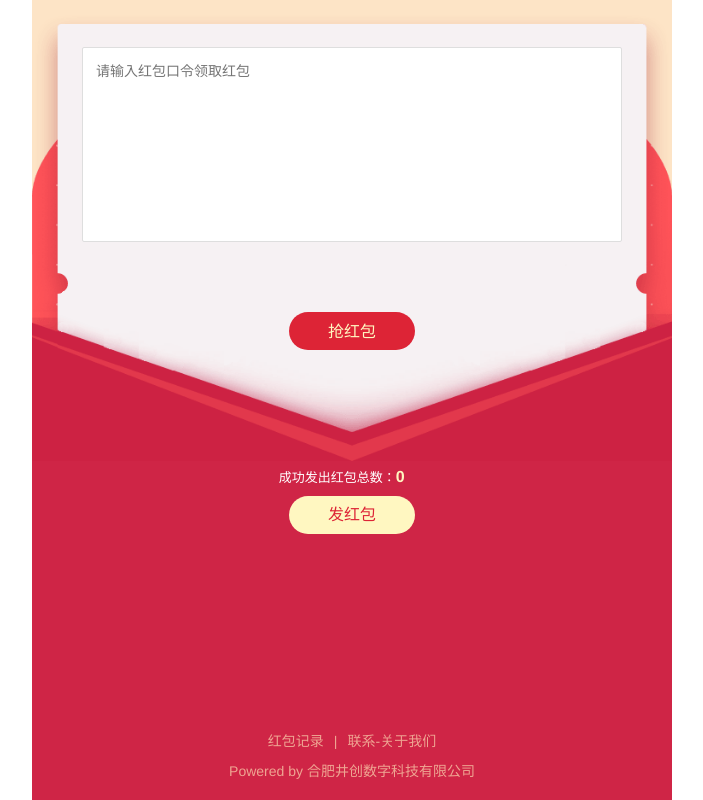
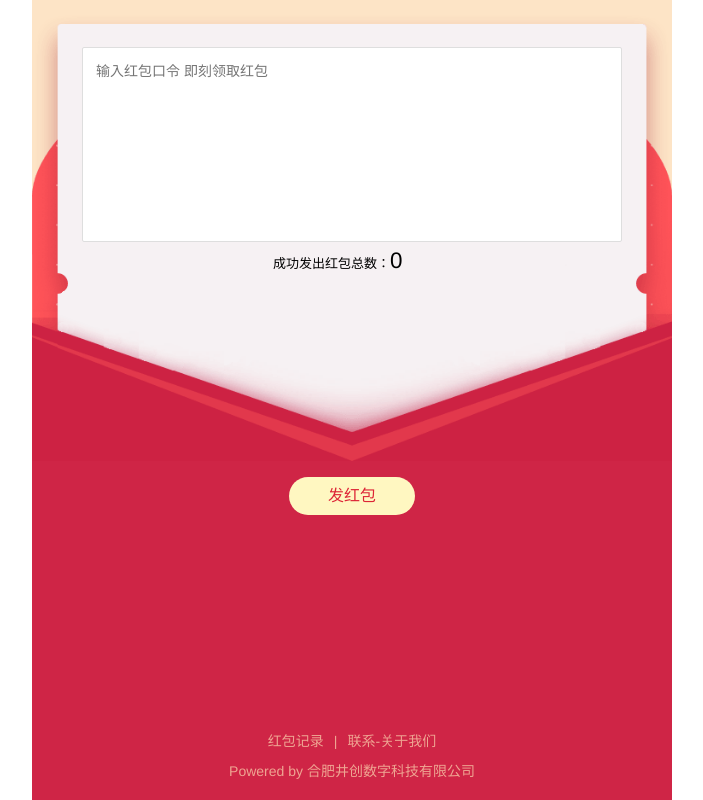
Before and after one commit to HFJingchuang/jch_candy_web, a Vue app: page /home in a window 1280 px wide. Shown: the whole page, without its empty margins (288-991 px from the left). Built offline with nearby package versions, Linux system fonts and the light colour scheme; no server answers; what vue-clipboard2 would draw is missing.

Commit message:
Update Home.vue

```diff
--- a/src/page/Home.vue
+++ b/src/page/Home.vue
@@ -3,7 +3,7 @@
  * @Author: gwang
  * @Date: 2020-11-03 14:14:53
  * @LastEditors: gwang
- * @LastEditTime: 2020-11-03 16:10:52
+ * @LastEditTime: 2020-11-03 17:00:23
 -->
 <template>
   <div class="home">
@@ -11,27 +11,30 @@
       <img class="home-top-bg" src="../assets/images/homeTop.png" />
       <div class="candy-code">
         <textarea
-          placeholder="请输入红包口令领取红包"
+          placeholder="输入红包口令 即刻领取红包"
           v-model="message"
         ></textarea>
+        <div>
+          <span style="display: inline-block; font-size: small; color: black"
+            >成功发出红包总数：</span
+          >
+          <span style="color: black"
+            >{{ this.candyCount }}
+          </span>
+          <svg class="icon" aria-hidden="true">
+            <use xlink:href="#icon-hongbao"></use>
+          </svg>
+        </div>
       </div>
-      <button class="distribution-candy-button">
+
+      <!-- <button class="distribution-candy-button">
         <van-loading v-if="loading" type="spinner" size="12px"
           >抢红包中</van-loading
         >
         <span v-show="!loading">抢红包</span>
-      </button>
+      </button> -->
     </div>
     <div class="home-center">
-      <div>
-        <span style="display: inline-block; font-size: small; color: white"
-          >成功发出红包总数：</span
-        >
-        <span style="font-weight: bold">{{ this.candyCount }} </span>
-        <svg class="icon" aria-hidden="true">
-          <use xlink:href="#icon-hongbao"></use>
-        </svg>
-      </div>
       <div class="send-candy" @click="goSendCandyPage">
         <span>发红包</span>
       </div>
```
